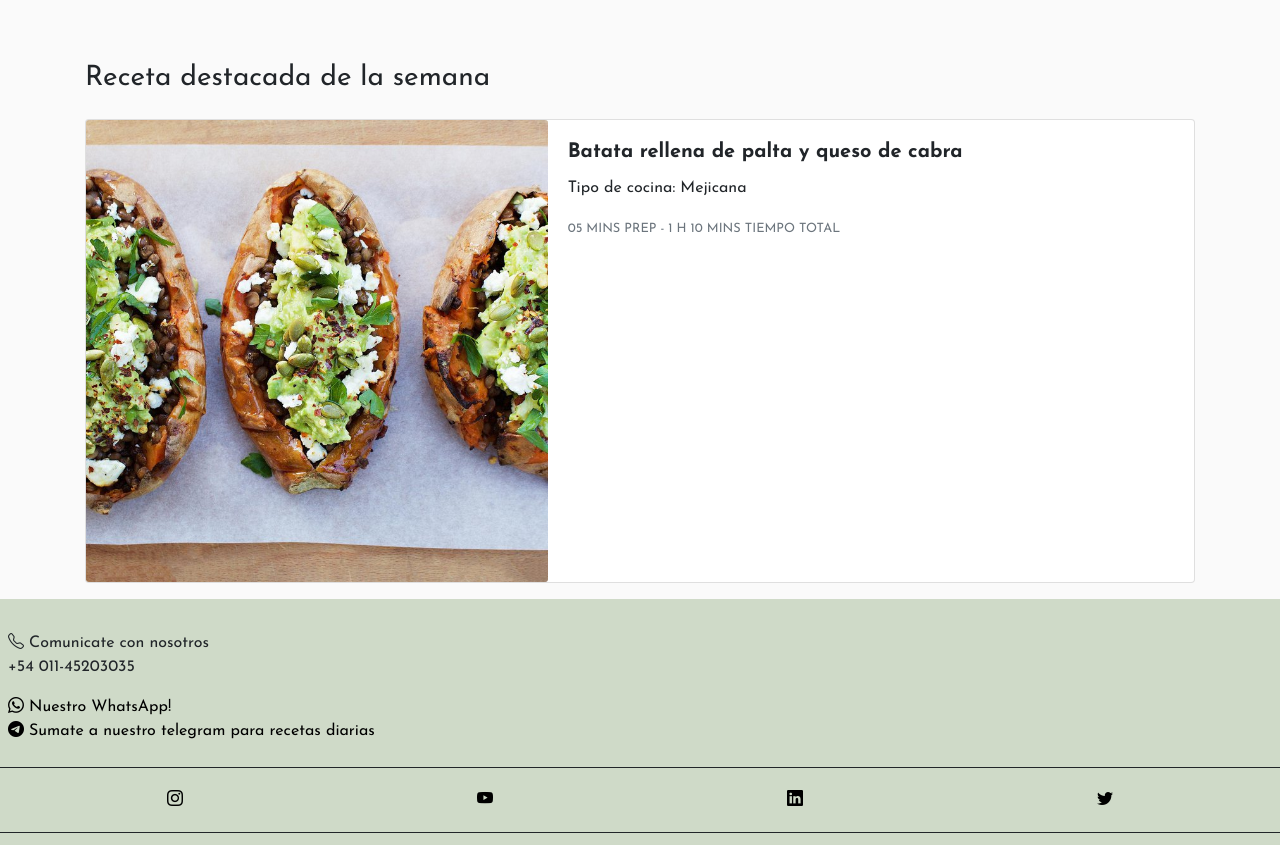
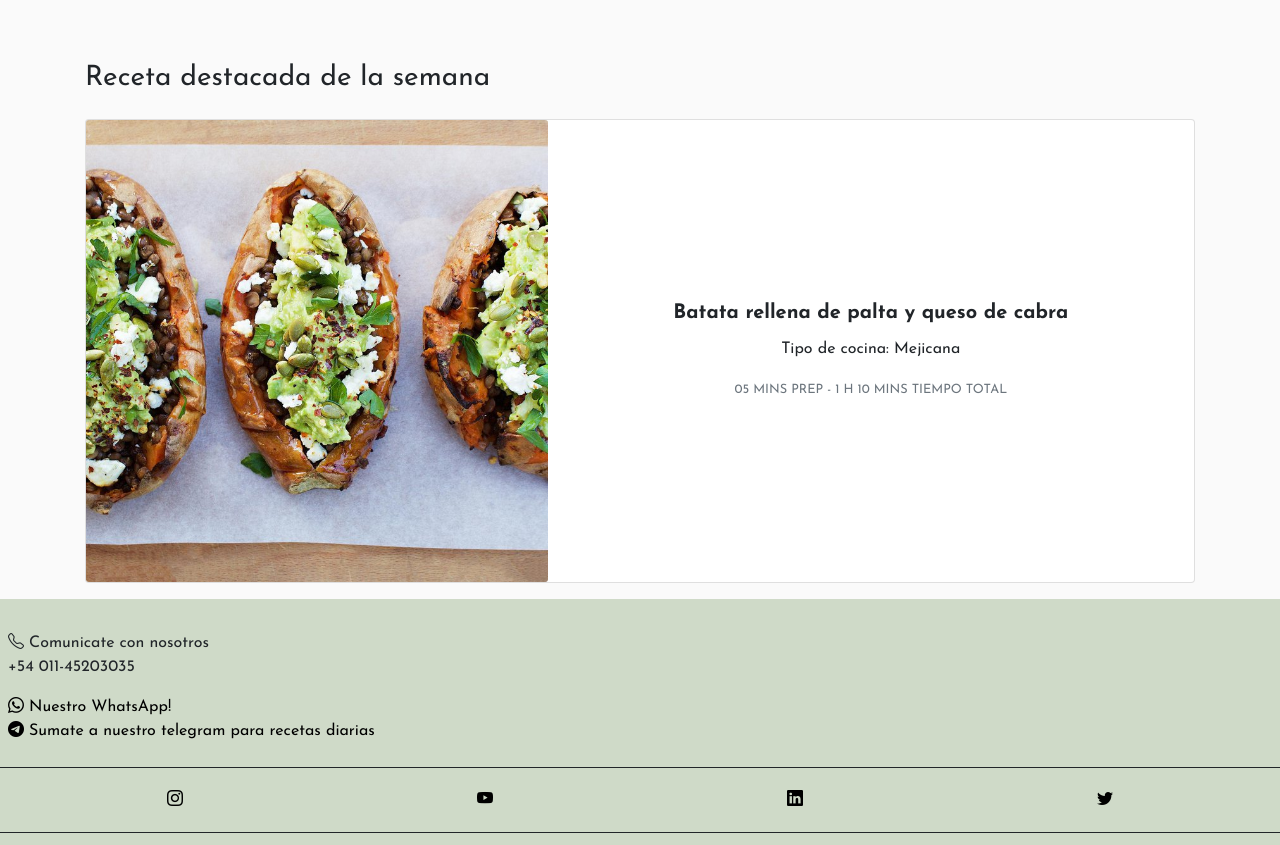
Before and after one commit to natankut/miweb, a plain HTML site: page index.html in a window 1280 px wide. Shown: the part 2200-3045 px from the top of the page. Drawn offline with nearby package versions, Linux system fonts and the light colour scheme.

Commit message:
arreglado y centrado favoritas del cheff

```diff
--- a/scss/_main.scss
+++ b/scss/_main.scss
@@ -144,7 +144,11 @@ body {
     }
 }
 
+.contenidoCentrado {
+    @include itemsCentrados;
+    width: 100%;
 
+}
 
 /*Tienda Style*/
 
```
Also changed, not shown: css/estilos.css, 1 other file.
